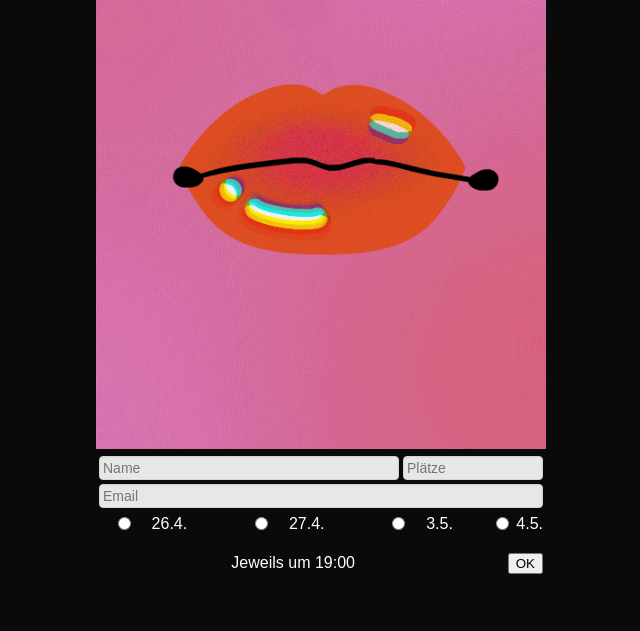
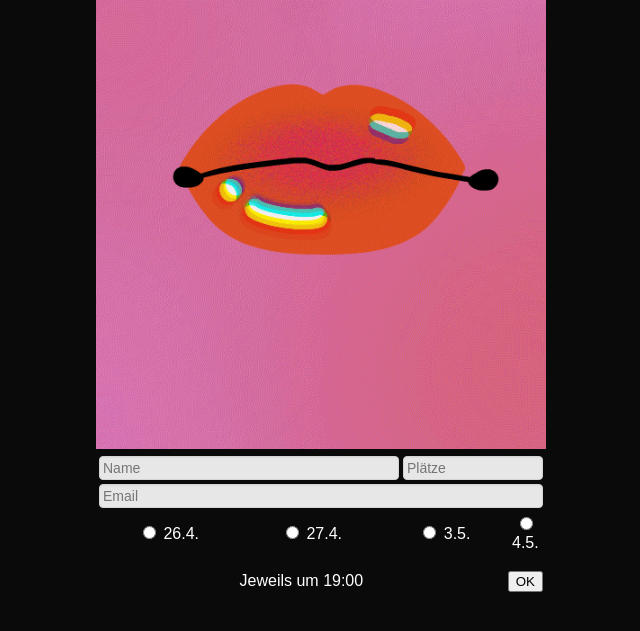
Before and after one commit to alexarnimueller/erikas-secret, a Flask app: page / in a window 1280 px wide. Shown: the part 109-740 px from the top of the page, without its empty margins (319-959 px from the left). Run offline with Flask 3, Linux system fonts and the light colour scheme.

Commit message:
:construction:

```diff
--- a/app/templates/index.html
+++ b/app/templates/index.html
@@ -33,13 +33,12 @@
 			<table>
 				<tr>
 					{% for day in form.date %}
-						<td>{{ day }}</td>
-						<td align="left">{{ day.label }}</td>
+						<td>{{ day }} {{ day.label }}</td>
 					{% endfor %}
 				</tr>
 				<tr>
-					<td colspan="6" style="width:100%"><p>Jeweils um 19:00</p></td>
-					<td colspan="2" align="right">{{ form.submit }}
+					<td colspan="3" style="width:100%"><p>Jeweils um 19:00</p></td>
+					<td align="right">{{ form.submit }}
 					</td>
 				</tr>
 			</table>
```
